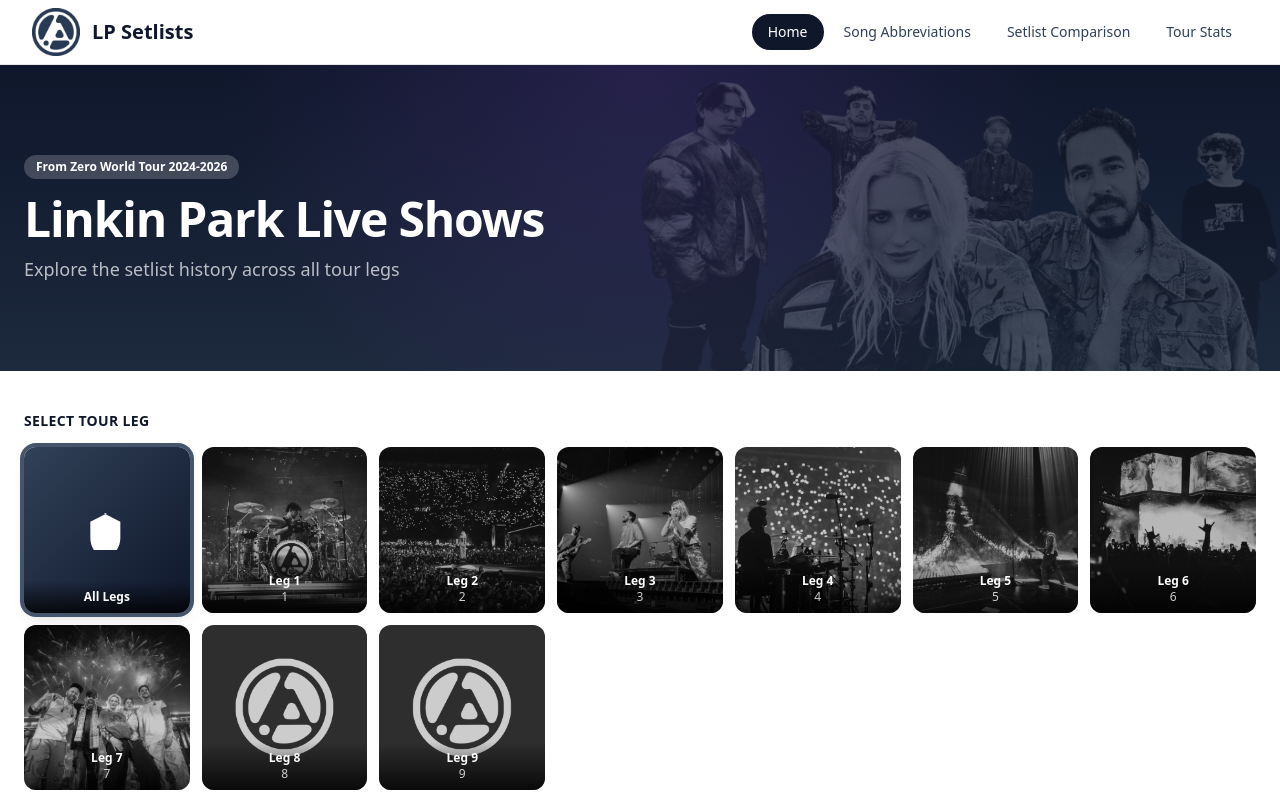
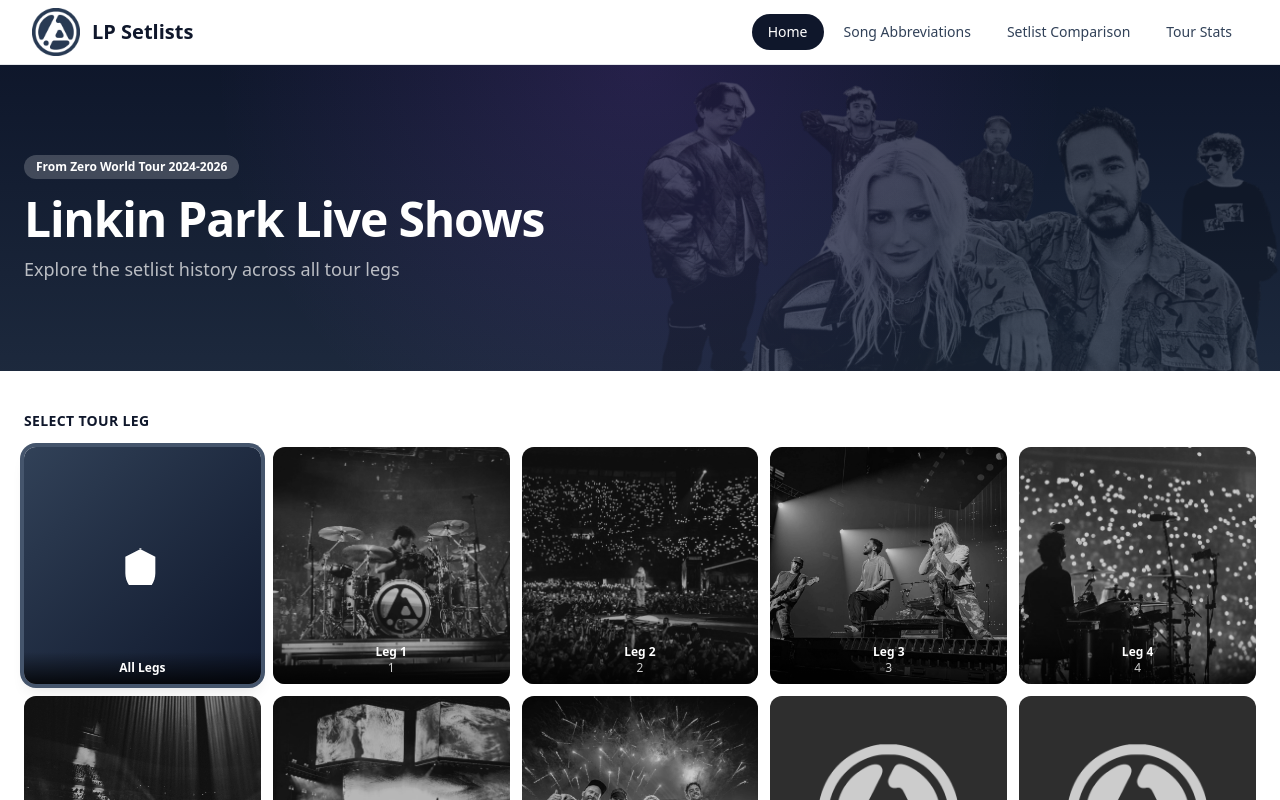
Before and after one commit to evengene/lp-setlist-comparison, a React (Vite) app: page / in a window 1280 px wide. Shown: the top 800 px of the page. Built offline with nearby package versions, Linux system fonts and the light colour scheme.

Commit message:
update tour leg grid

```diff
--- a/src/pages/HomePage_full_tabs.tsx
+++ b/src/pages/HomePage_full_tabs.tsx
@@ -87,7 +87,7 @@
             Select Tour Leg
           </h2>
 
-          <div className="grid grid-cols-2 sm:grid-cols-3 md:grid-cols-4 lg:grid-cols-7 gap-3">
+          <div className="grid grid-cols-2 sm:grid-cols-3 md:grid-cols-4 lg:grid-cols-5 gap-3">
             {/* All Legs */}
             <button
               onClick={() => setSelectedLeg(null)}
```
